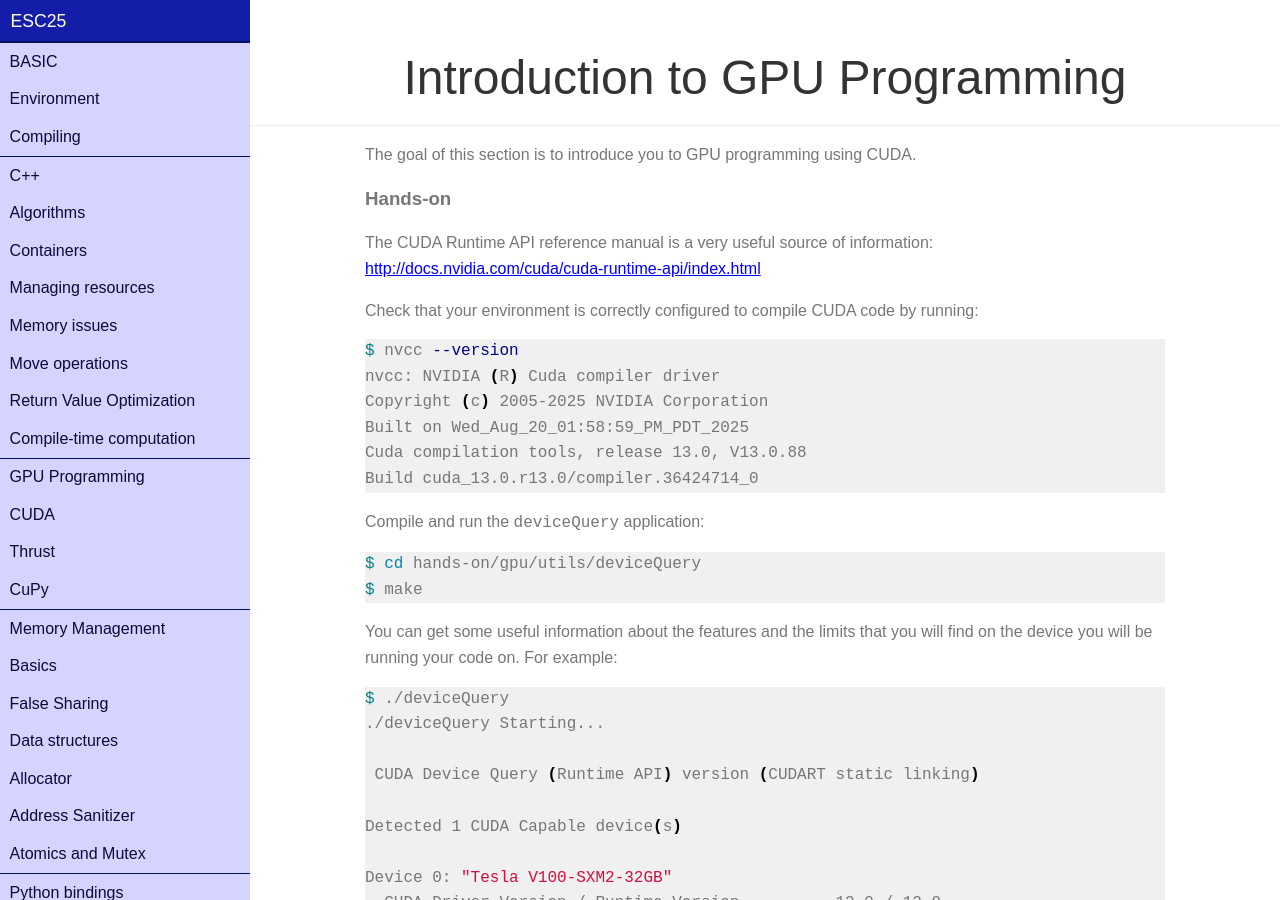
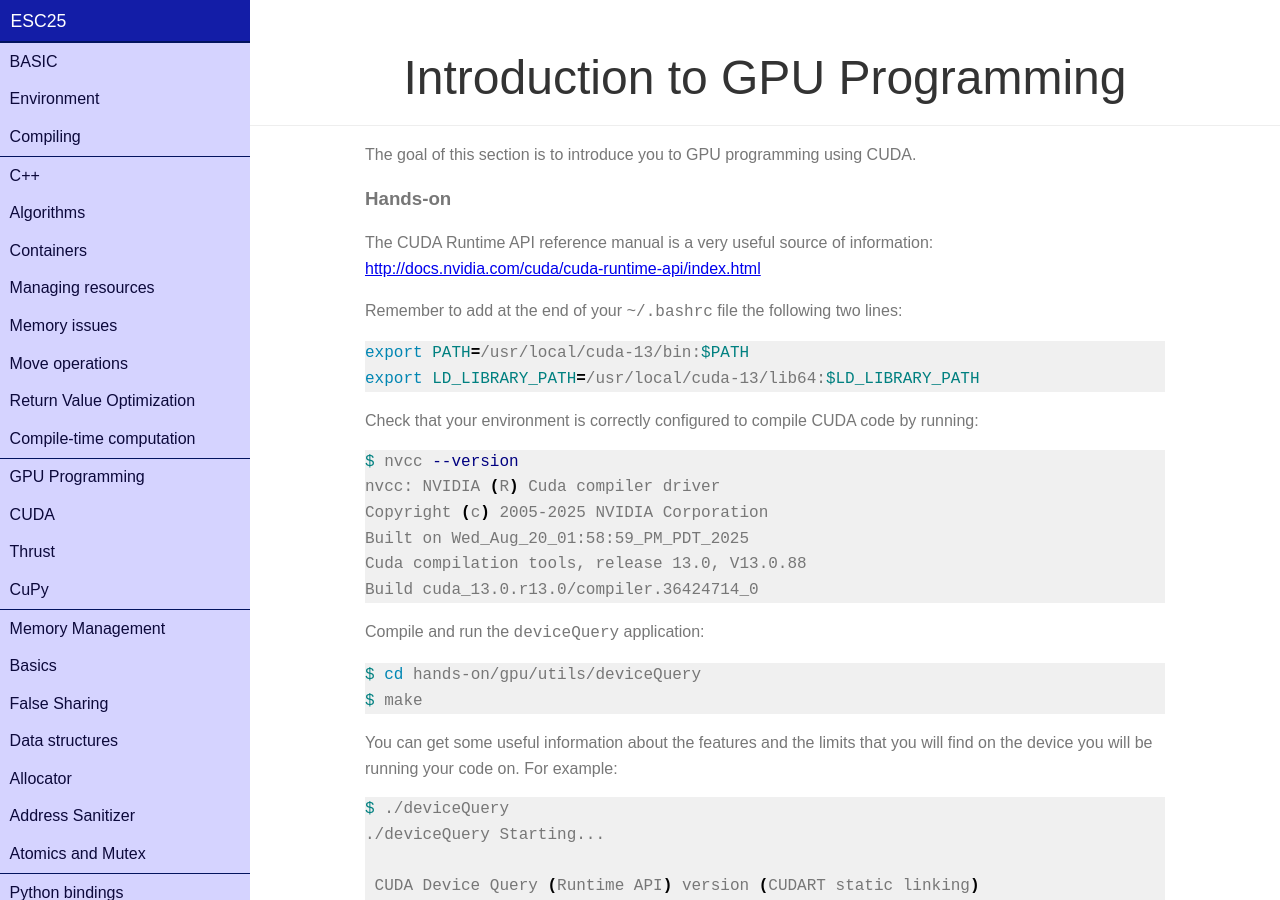
Before and after one commit to infn-esc/esc25, a Jekyll site: the page built from gpu/cuda.md, in a window 1280 px wide and 900 px high. Built offline with Jekyll 4.4.1, drawn with Linux system fonts in a browser that asks for light colours; nearby versions of some CDN libraries.

Commit message:
Update cuda.md with environment setup instructions
Added instructions for setting up CUDA environment variables in bashrc.

````diff
--- a/gpu/cuda.md
+++ b/gpu/cuda.md
@@ -11,6 +11,13 @@ The goal of this section is to introduce you to GPU programming using CUDA.
 The CUDA Runtime API reference manual is a very useful source of information:
 <a href="http://docs.nvidia.com/cuda/cuda-runtime-api/index.html" target="_blank">http://docs.nvidia.com/cuda/cuda-runtime-api/index.html</a>
 
+Remember to add at the end of your `~/.bashrc` file the following two lines:
+```bash
+export PATH=/usr/local/cuda-13/bin:$PATH
+export LD_LIBRARY_PATH=/usr/local/cuda-13/lib64:$LD_LIBRARY_PATH
+```
+
+
 
 Check that your environment is correctly configured to compile CUDA code by running:
 ```bash
@@ -21,6 +28,8 @@ Built on Wed_Aug_20_01:58:59_PM_PDT_2025
 Cuda compilation tools, release 13.0, V13.0.88
 Build cuda_13.0.r13.0/compiler.36424714_0
 ```
+
+
 
 
 Compile and run the `deviceQuery` application:
````
